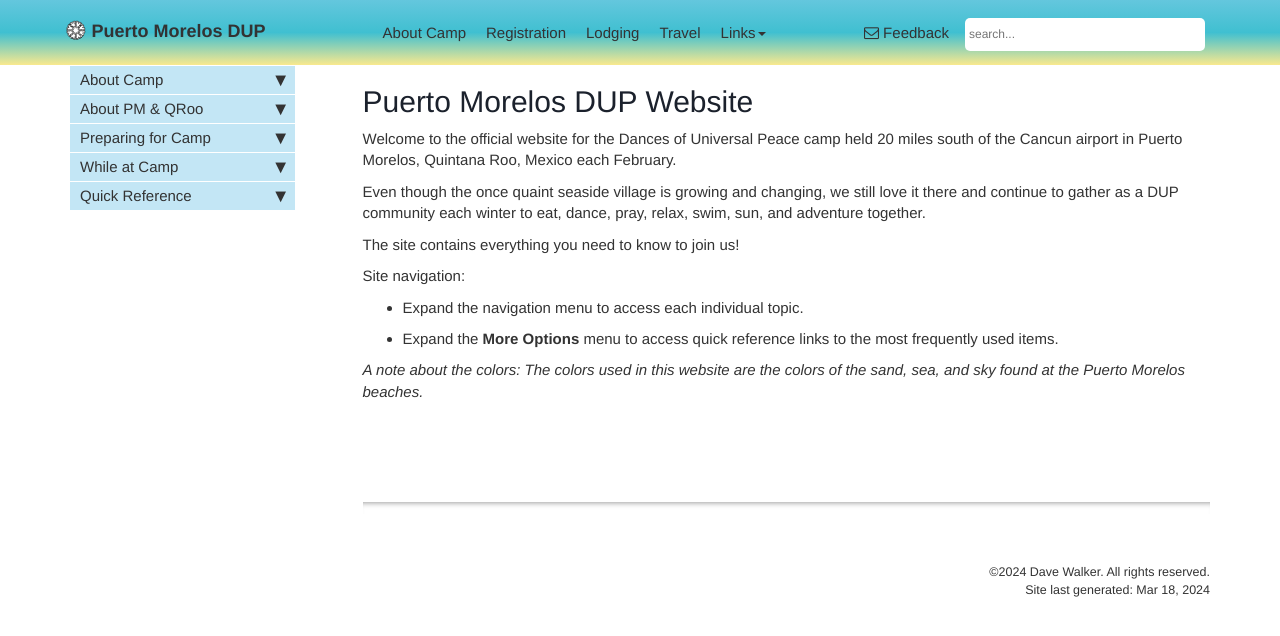
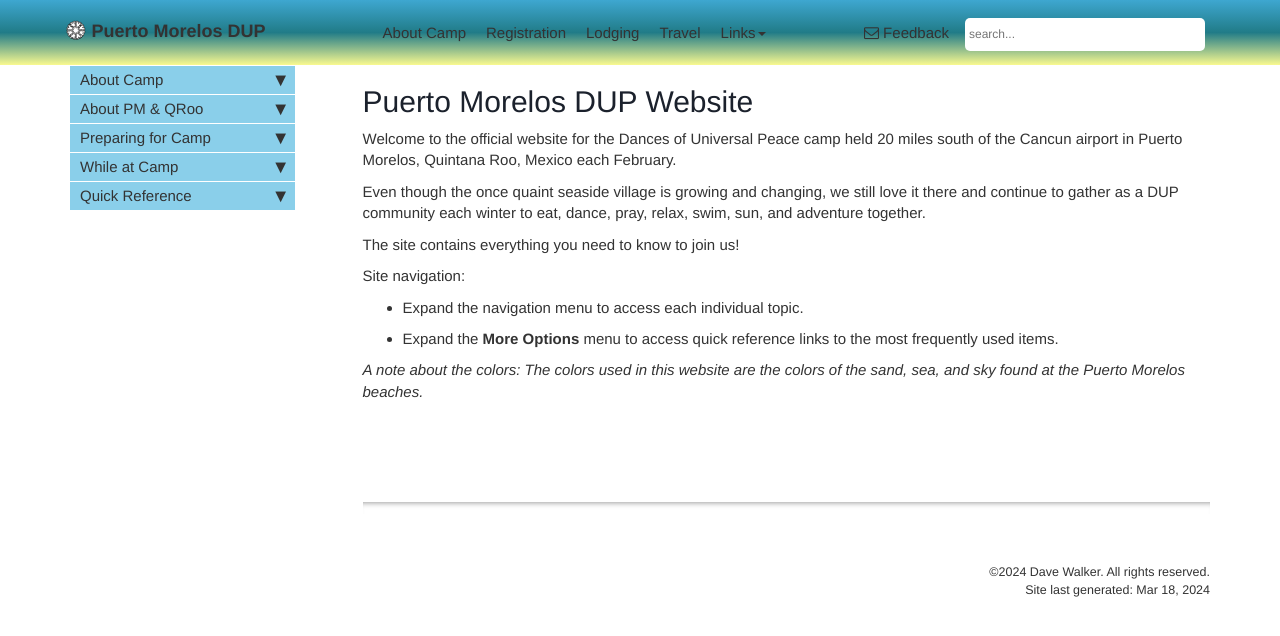
Before and after one commit to davewalker60/pmdup, a Jekyll site: the page built from index.md, in a window 1280 px wide. Shown: the top 636 px of the page. Built offline with Jekyll 4.4.1, drawn with Linux system fonts in a browser that asks for light colours; comment, search, counter and statistics services are not loaded.

Commit message:
More color tweaking

```diff
--- a/css/theme-dup.css
+++ b/css/theme-dup.css
@@ -7,29 +7,29 @@
     --sea_color: #40bfd0;
     --sand_color: #ced040;
 */
-    --light_sky_color: hwb(197 53% 8% / 0.5);
-    --light_sea_color: hwb(187 25% 18% / 0.5);
-    --light_sand_color: hwb(61 25% 18% / 0.5);
-    --dark_sky_color: hsl(197, 71%, 73%);
-    --dark_sea_color: hsl(187, 61%, 53%);
-    --dark_sand_color: hsl(61, 61%, 53%);
+    --sky_color1: hsl(197, 70%, 73%);
+    --sea_color1: hsl(187, 61%, 53%);
+    --sand_color1: hsl(60, 55%, 53%);
+    --sky_color2: hsl(197, 61%, 53%);
+    --sea_color2: hsl(187, 61%, 33%);
+    --sand_color2: hsl(60, 61%, 33%);
     --ocean_color: #4f42b5;
     --heading_color: #1b212c;
-    --banner_gradient: linear-gradient(to top, #f9e98e, var(--light_sea_color), var(--light_sky_color));
+    --banner_gradient: linear-gradient(to top, hsl(60, 90%, 77%), var(--sea_color2), var(--sky_color2));
     --banner_color: #40bfd0;
     --banner_text_color: #333;
     --banner_text_hover_color: #eee;
-    --l1_back_color: var(--light_sky_color);
+    --l1_back_color: var(--sky_color1);
     --l1_text_color: var(--banner_text_color);
-    --l1_back_hover_color: var(--dark_sky_color);
+    --l1_back_hover_color: var(--sky_color2);
     --l1_text_hover_color: var(--banner_text_hover_color);
-    --l2_back_color: var(--light_sea_color);
+    --l2_back_color: var(--sea_color1);
     --l2_text_color: var(--banner_text_color);
-    --l2_back_hover_color: var(--dark_sea_color);
+    --l2_back_hover_color: var(--sea_color2);
     --l2_text_hover_color: var(--banner_text_hover_color);
-    --l3_back_color: var(--light_sand_color);
+    --l3_back_color: var(--sand_color1);
     --l3_text_color: var(--banner_text_color);
-    --l3_back_hover_color: var(--dark_sand_color);
+    --l3_back_hover_color: var(--sand_color2);
     --l3_text_hover_color: var(--banner_text_hover_color);
 /*     --l1_back_color: #eee;
    --l1_text_color: var(--banner_text_color);
```
Also changed, not shown: 1 other file.
